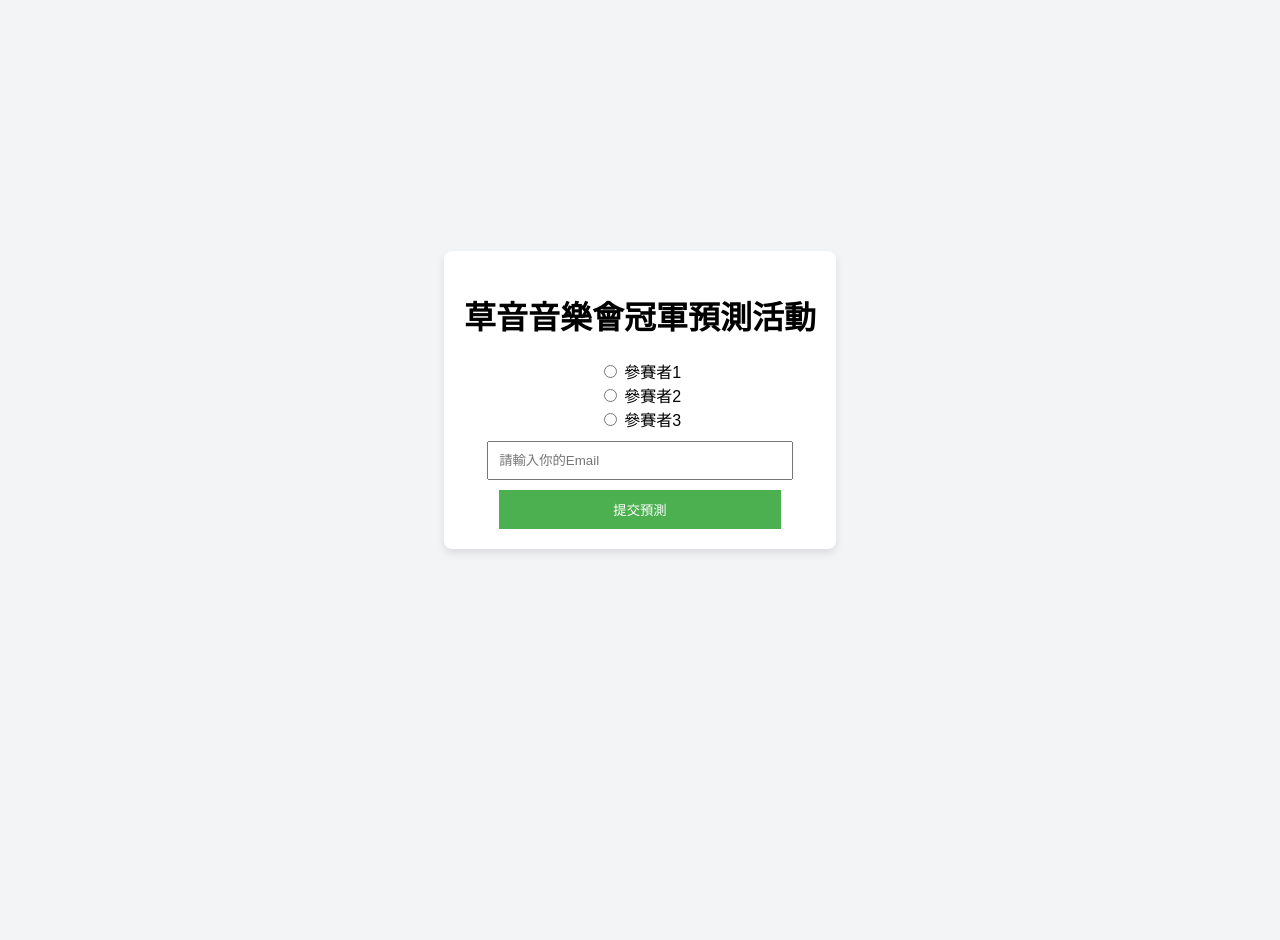
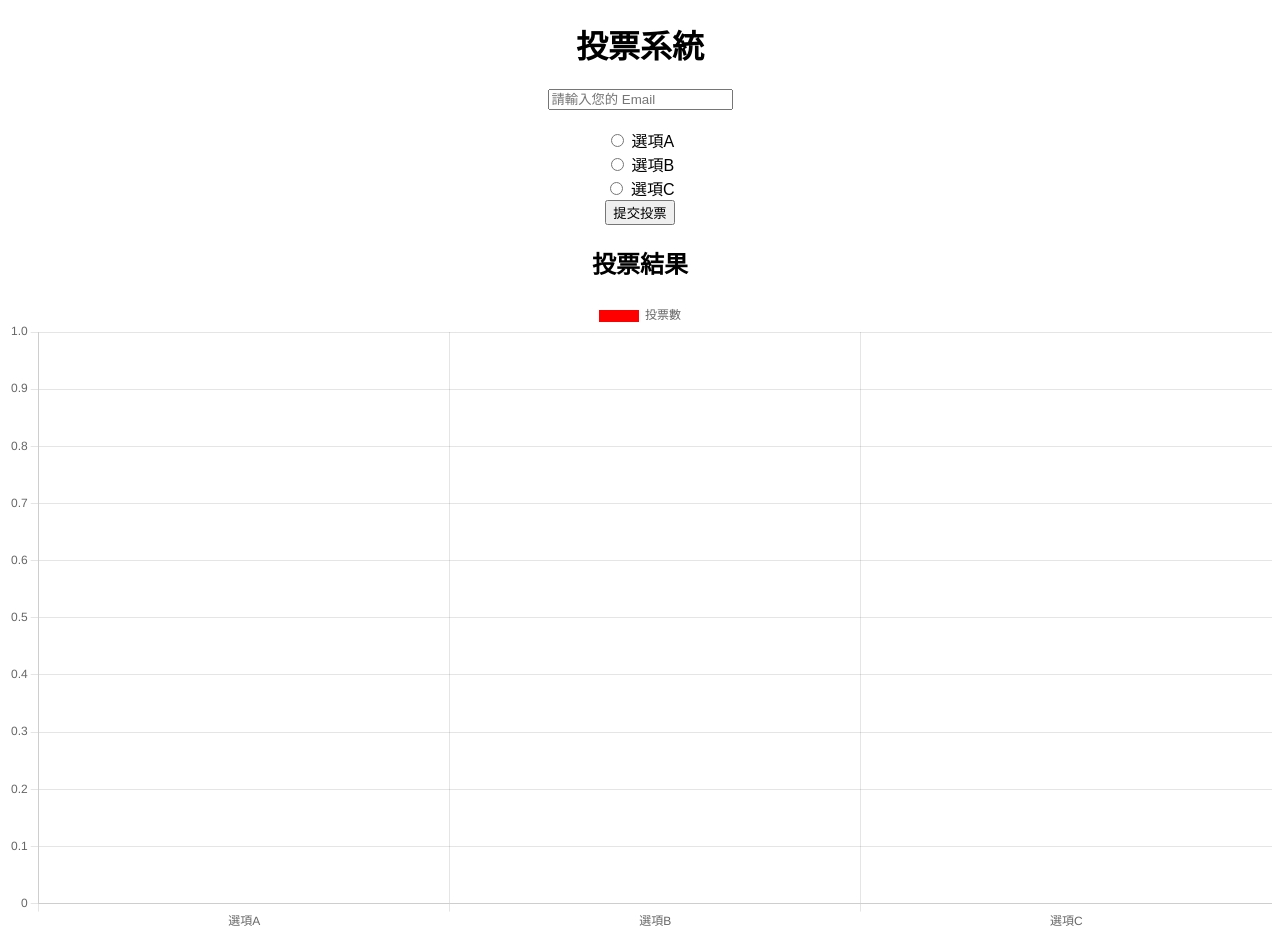
Before and after one commit to nananananamydoor/grass-music-challenge, a plain HTML site: page index.html in a window 1280 px wide. Before the commit the page ends 800 px from the top, so only its background shows below. Drawn offline with nearby package versions, Linux system fonts and the light colour scheme.

Commit message:
Update index.html

```diff
--- a/index.html
+++ b/index.html
@@ -3,27 +3,34 @@
 <head>
     <meta charset="UTF-8">
     <meta name="viewport" content="width=device-width, initial-scale=1.0">
-    <title>草音音樂會冠軍預測</title>
-    <link rel="stylesheet" href="style.css">
+    <title>投票系統</title>
+    <script src="https://cdn.jsdelivr.net/npm/chart.js"></script>
+    <script src="https://cdnjs.cloudflare.com/ajax/libs/xlsx/0.18.5/xlsx.full.min.js"></script>
+    <style>
+        body { text-align: center; font-family: Arial, sans-serif; }
+        form { margin: 20px; }
+        canvas { margin-top: 20px; }
+    </style>
 </head>
 <body>
-    <div class="container">
-        <h1>草音音樂會冠軍預測活動</h1>
+    <h1>投票系統</h1>
     <form id="voteForm">
+        <input type="email" id="email" placeholder="請輸入您的 Email" required><br><br>
         <label>
-                <input type="radio" name="contestant" value="參賽者1" required> 參賽者1
+            <input type="radio" name="option" value="選項A" required> 選項A
         </label><br>
         <label>
-                <input type="radio" name="contestant" value="參賽者2" required> 參賽者2
+            <input type="radio" name="option" value="選項B"> 選項B
         </label><br>
         <label>
-                <input type="radio" name="contestant" value="參賽者3" required> 參賽者3
+            <input type="radio" name="option" value="選項C"> 選項C
         </label><br>
-            <input type="email" id="email" placeholder="請輸入你的Email" required><br>
-            <button type="submit">提交預測</button>
+        <button type="submit">提交投票</button>
     </form>
-        <div id="result"></div>
-    </div>
+
+    <h2>投票結果</h2>
+    <canvas id="resultChart" width="400" height="200"></canvas>
+
     <script src="script.js"></script>
 </body>
 </html>
```
Lines whose indentation alone changed are shown as unchanged.
